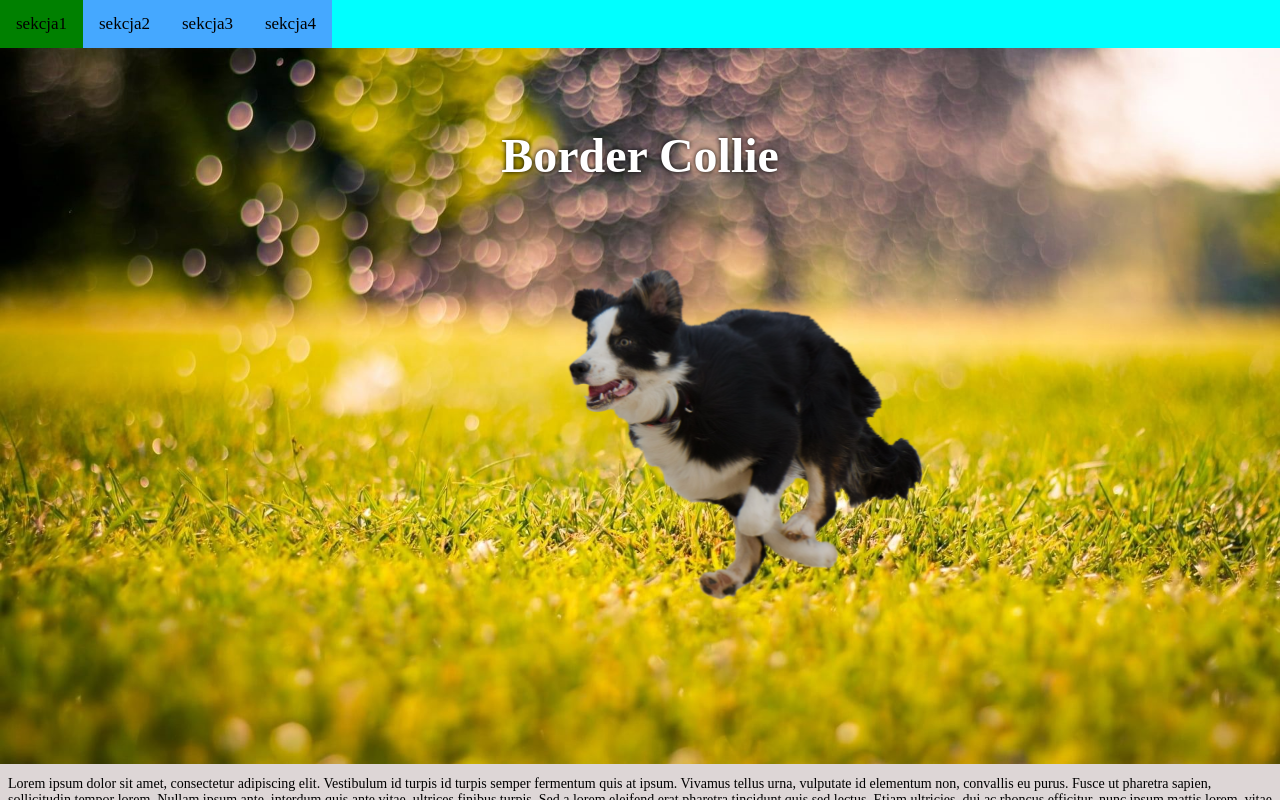
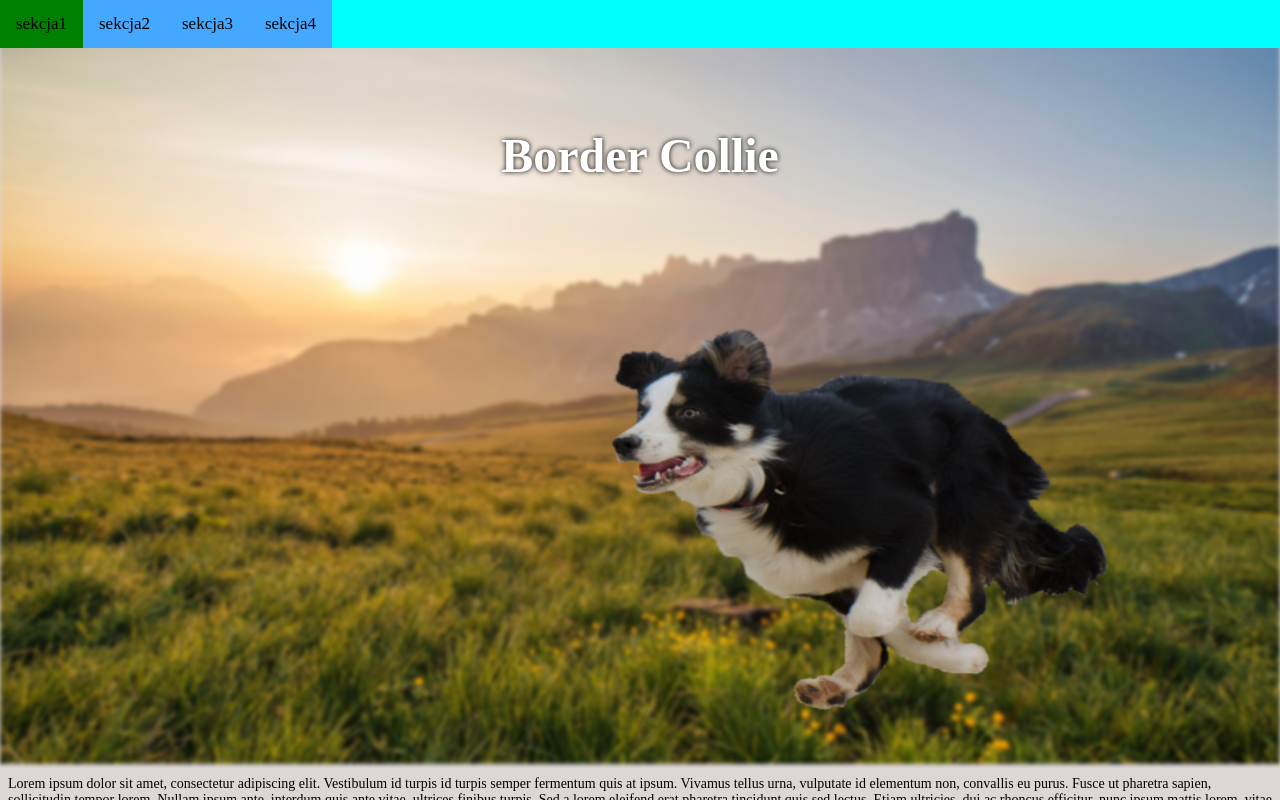
Before and after one commit to SikoraKam/responsywne-www, a React (Vite) app in the folder project1/spa-page-with-paralaxy/: page / in a window 1280 px wide. Built offline with nearby package versions, Linux system fonts and the light colour scheme.

Commit message:
project1: updated paralaxy

```diff
--- a/project1/spa-page-with-paralaxy/src/sections/intruduction/Intruduction.tsx
+++ b/project1/spa-page-with-paralaxy/src/sections/intruduction/Intruduction.tsx
@@ -7,7 +7,7 @@ export const Intruduction: FC = () => {
   return (
     <>
       <header>
-        <img src="background-grass.jpg" alt="grass" className="background" />
+        <img src="grass.jpg" alt="grass" className="background" />
         <img src={dog} className="foreground" />
         <h1 className="title">Border Collie</h1>
       </header>
--- a/project1/spa-page-with-paralaxy/src/sections/intruduction/intruduction.style.css
+++ b/project1/spa-page-with-paralaxy/src/sections/intruduction/intruduction.style.css
@@ -32,11 +32,14 @@ header {
 .background {
     transform: translateZ(-10px) scale(2);
     object-fit: cover;
+    filter: blur(2px);
+    -webkit-filter: blur(2px);
 }
 
 .foreground {
-    transform: translateZ(-5px) scale(2) translateX(-100px) translateY(40px);
+    transform: translateZ(-5px) scale(2.5) translateX(-50px) translateY(90px);
     object-fit: contain;
+
 }
 
 @media screen and (min-width: 600px){
@@ -45,7 +48,7 @@ header {
     }
 
     .foreground {
-        transform: translateZ(-5px) scale(1.5) translateX(-100px) translateY(40px);
+        transform: translateZ(-5px) scale(1.5) translateX(-50px) translateY(120px);
         object-fit: contain;
     }
 }
@@ -57,7 +60,7 @@ header {
     }
 
     .foreground {
-        transform: translateZ(-5px) scale(1.3) translateX(-100px) translateY(40px);
-        object-fit: contain;
+        transform: translateZ(-3px) scale(1.3) translateX(-50px) translateY(120px);
+        object-fit: initial;
     }
 }
```
Also changed, not shown: project1/spa-page-with-paralaxy/public/grass.jpg (added).
